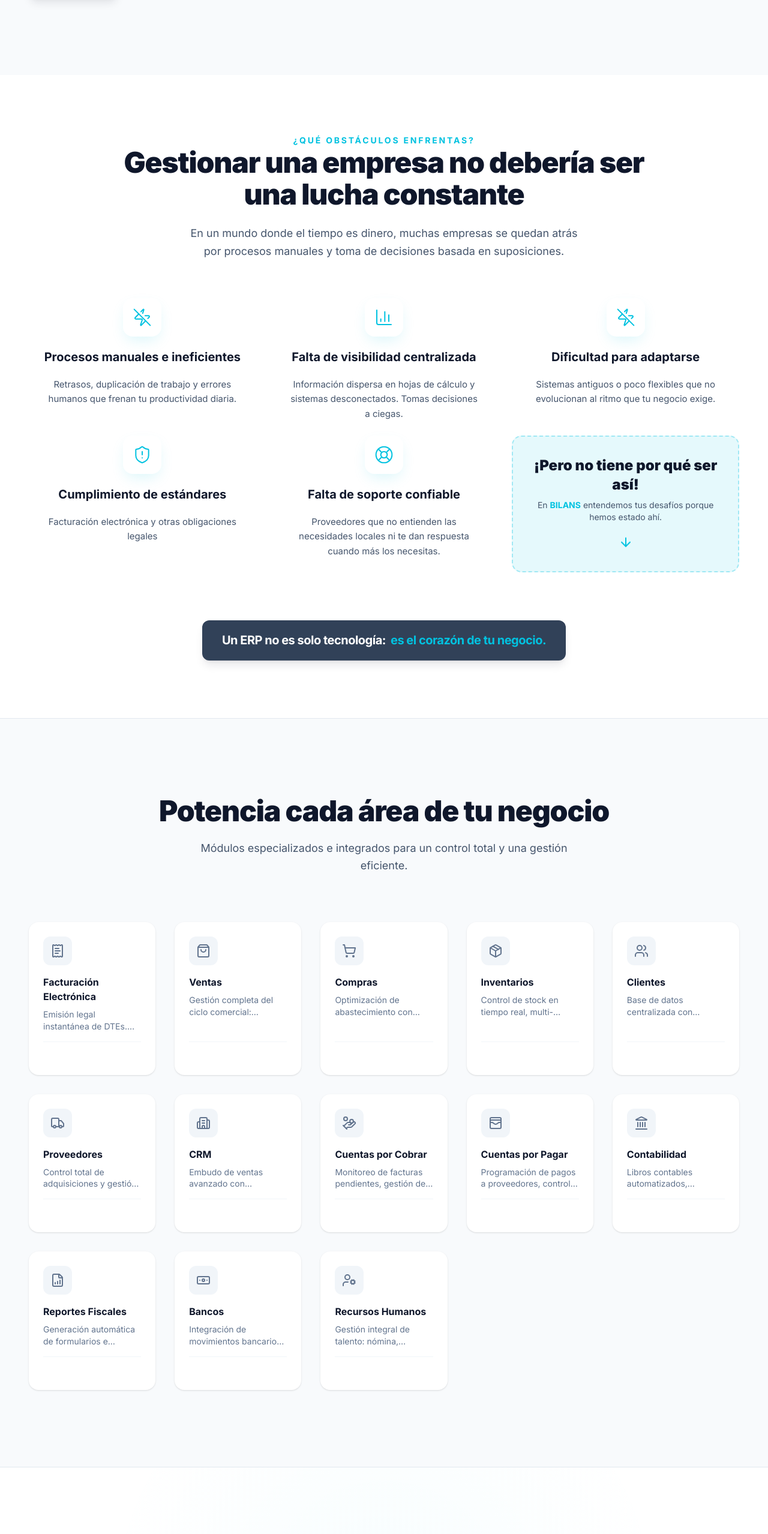
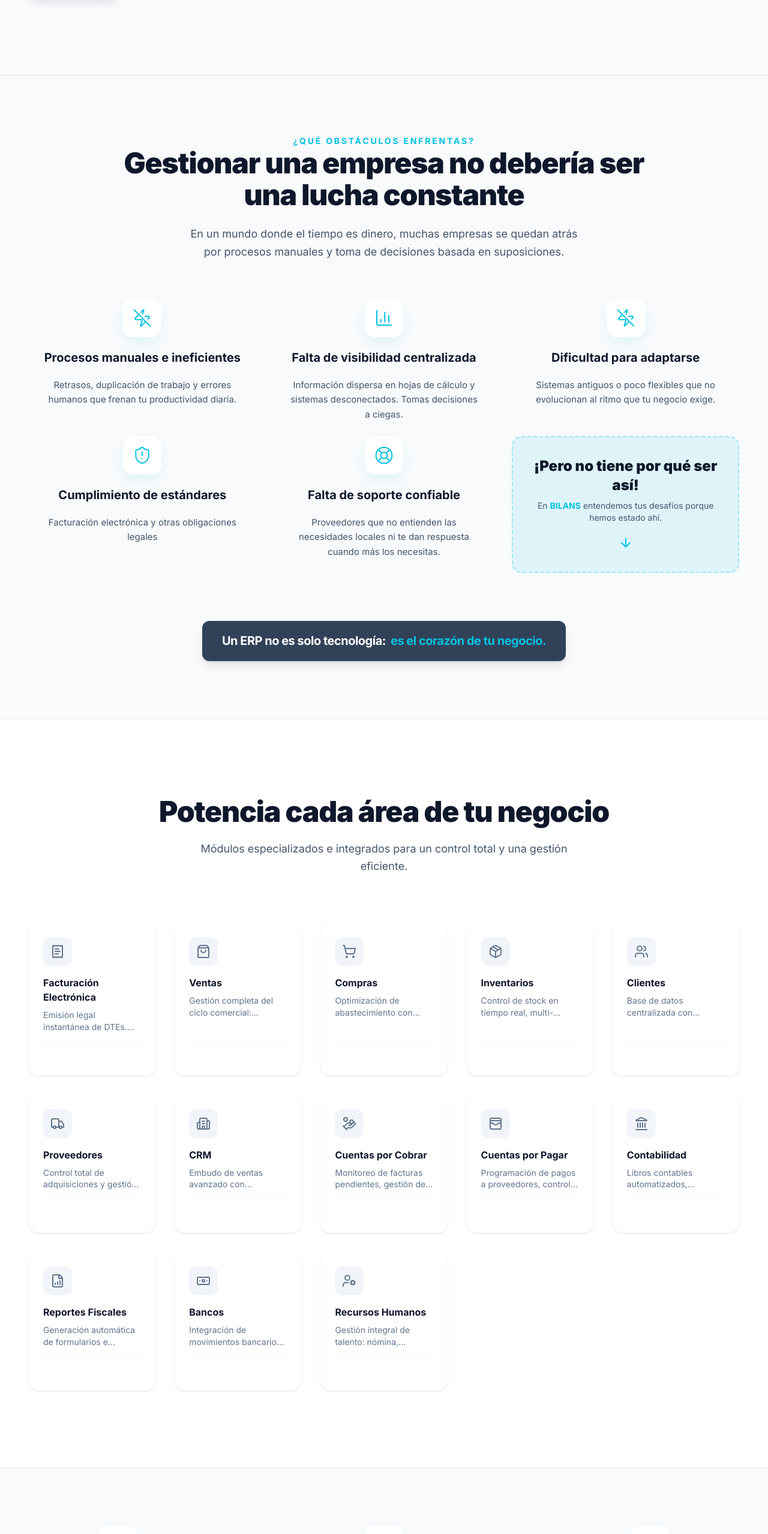
Before and after one commit to waf503/3land-web-site, a React (Vite) app: page / in a window 1280 px wide. Shown: the part 840-3397 px from the top of the page at 60% size. Built offline with nearby package versions, Linux system fonts and the light colour scheme.

Commit message:
feature: background section intercalete

```diff
--- a/src/sections/home/CTASection.jsx
+++ b/src/sections/home/CTASection.jsx
@@ -2,7 +2,10 @@ import WhatsAppButton from "../../components/common/WhatsAppButton.jsx";
 
 export default function CTASection() {
     return (
-        <section className="py-24 relative bg-slate-50 dark:bg-background-dark transition-colors duration-500">
+        <section
+            id="features"
+            className="py-32 bg-white dark:bg-background-dark transition-colors duration-500"
+        >
             <div className="container-bilans">
                 {/* Contenedor Principal:
                     - Light: Azul Navy Profundo (Slate-900) con sombra azulada.
--- a/src/sections/home/CoreBenefits.jsx
+++ b/src/sections/home/CoreBenefits.jsx
@@ -4,7 +4,7 @@ import { CORE_BENEFITS_DATA } from "../../constants/benefitsItems.jsx";
 export default function CoreBenefits() {
     return (
         /* Fondo adaptativo con transición suave */
-        <section className="py-32 relative overflow-hidden bg-white dark:bg-background-dark transition-colors duration-500">
+        <section className="py-24 bg-slate-50 dark:bg-[#081221] border-y border-slate-200 dark:border-white/5 transition-colors duration-500 overflow-hidden">
             {/* Decoración de fondo sutil (opcional para dar textura) */}
             <div className="absolute top-0 left-1/2 -translate-x-1/2 w-full h-full pointer-events-none
                             bg-[radial-gradient(circle_at_center,rgba(0,194,224,0.03)_0%,transparent_70%)]
--- a/src/sections/home/Features.jsx
+++ b/src/sections/home/Features.jsx
@@ -5,7 +5,7 @@ export default function Features() {
     return (
         <section
             id="features"
-            className="py-32 bg-slate-50 dark:bg-[#081221] border-y border-slate-200 dark:border-white/5 transition-colors duration-500"
+            className="py-32 bg-white dark:bg-background-dark transition-colors duration-500"
         >
             <div className="container-bilans">
                 {/* Header de Sección: Jerarquía Clara */}
--- a/src/sections/home/PainPoints.jsx
+++ b/src/sections/home/PainPoints.jsx
@@ -3,7 +3,7 @@ import {ArrowDown} from 'lucide-react';
 import ProblemCard from "../../components/common/ProblemCard.jsx";
 export default function PainPoints() {
     return (
-        <section className="py-24 bg-white dark:bg-background-dark transition-colors duration-500 overflow-hidden">
+        <section className="py-24 bg-slate-50 dark:bg-[#081221] border-y border-slate-200 dark:border-white/5 transition-colors duration-500 overflow-hidden">
             <div className="container-bilans">
                 {/* Header: El "Dolor" */}
                 <div className="max-w-4xl mx-auto text-center mb-16 space-y-6">
--- a/src/sections/home/TrustedBy.jsx
+++ b/src/sections/home/TrustedBy.jsx
@@ -5,7 +5,7 @@ export default function TrustedBy() {
     const carrouselLogos = [...PARTNERS, ...PARTNERS, ...PARTNERS];
 
     return (
-        <section className="py-24 bg-slate-50 dark:bg-[#060d19] border-y border-slate-200 dark:border-white/5 overflow-hidden transition-colors duration-500">
+        <section className="py-24 bg-slate-50 dark:bg-[#081221] border-y border-slate-200 dark:border-white/5 transition-colors duration-500 overflow-hidden">
             <div className="container-bilans" id="clients">
                 <p className="text-center text-xs lg:text-sm font-bold text-slate-500 dark:text-slate-400 uppercase tracking-[0.3em] mb-16 opacity-80">
                     Empresas que confían en Bilans ERP
```
